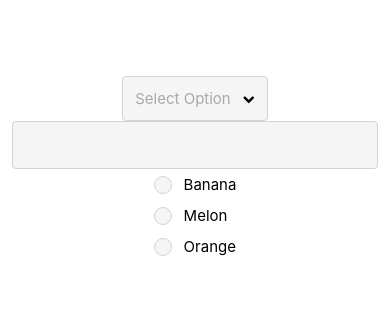
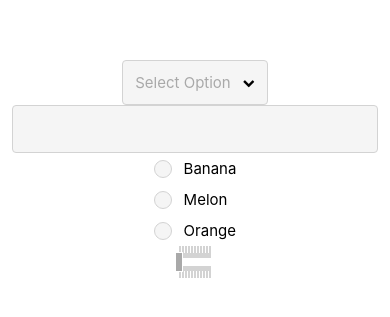
Before and after one commit to PrayaAmadigaPitasa/react-native-design-kit, a React Native app: screen / in a window 390 px wide. Shown: the part 253-570 px from the top of the page. Built offline with nearby package versions, Linux system fonts and the light colour scheme.

Commit message:
Add Slider props: [startButtonContainerStyle, endButtonContainerStyle]

```diff
--- a/App.tsx
+++ b/App.tsx
@@ -1,6 +1,6 @@
 import React from 'react';
 import {View, StyleSheet, Text} from 'react-native';
-import {Picker, Input, Radio} from './src';
+import {Picker, Input, Radio, Slider} from './src';
 
 export default function App() {
   return (
@@ -14,6 +14,7 @@ export default function App() {
       />
       <Input />
       <Radio radioIds={['Banana', 'Melon', 'Orange']} onSelect={() => {}} />
+      <Slider indicator onChangeValue={value => console.log(value)} />
     </View>
   );
 }
--- a/package.json
+++ b/package.json
@@ -1,6 +1,6 @@
 {
   "name": "react-native-design-kit",
-  "version": "1.0.26",
+  "version": "1.0.27",
   "description": "All in one react native material design",
   "main": "dist/index.js",
   "types": "dist/index.d.ts",
--- a/src/components/Slider.tsx
+++ b/src/components/Slider.tsx
@@ -17,11 +17,13 @@ export interface SliderProps {
   initialValue?: number;
   button?: boolean;
   buttonValue?: number;
+  startButtonContainerStyle?: ViewStyle;
+  endButtonContainerStyle?: ViewStyle;
   trackContainerStyle?: ViewStyle;
   indicator?: boolean;
   numberOfSection?: number;
   numberOfSubSection?: number;
-  onChangeValue?(value: number, progress: number): void;
+  onChangeValue(value: number, progress: number): void;
 }
 
 export default function Slider({
@@ -30,16 +32,20 @@ export default function Slider({
   minTrackContainerStyle,
   maxValue = 100,
   maxTrackContainerStyle,
-  initialValue = 25,
+  initialValue,
   button,
   buttonValue,
+  startButtonContainerStyle,
+  endButtonContainerStyle,
   trackContainerStyle,
   indicator,
   numberOfSection = 10,
   numberOfSubSection = 2,
   onChangeValue,
 }: SliderProps) {
-  const [progress, setProgress] = useState(getProgress(initialValue));
+  const [progress, setProgress] = useState(
+    (initialValue !== undefined && getProgress(initialValue)) || 0.25,
+  );
   const [startProgress, setStartProgress] = useState(progress);
   const [thumbLayout, setThumbLayout] = useState<LayoutRectangle>();
   const [pageX, setPageX] = useState<number>();
@@ -47,7 +53,7 @@ export default function Slider({
 
   useEffect(() => {
     setWidth(undefined);
-  }, [trackContainerStyle]);
+  }, [trackContainerStyle, button]);
 
   useEffect(() => {
     onChangeValue !== undefined && onChangeValue(getValue(), progress);
@@ -107,6 +113,10 @@ export default function Slider({
     <View style={StyleSheet.flatten([styles.container, containerStyle])}>
       {button && (
         <TouchableOpacity
+          style={StyleSheet.flatten([
+            styles.startButtonContainer,
+            startButtonContainerStyle,
+          ])}
           activeOpacity={0.5}
           onPress={() =>
             setValue(
@@ -116,9 +126,7 @@ export default function Slider({
                   : (maxValue - minValue) * 0.15),
             )
           }>
-          <View style={styles.buttonLeftIconContainer}>
-            <Icon style={styles.buttonIcon} name="caret-left" />
-          </View>
+          <Icon style={styles.buttonIcon} name="caret-left" />
         </TouchableOpacity>
       )}
       {width === undefined ? (
@@ -204,6 +212,10 @@ export default function Slider({
       )}
       {button && (
         <TouchableOpacity
+          style={StyleSheet.flatten([
+            styles.endButtonContainer,
+            endButtonContainerStyle,
+          ])}
           activeOpacity={0.5}
           onPress={() =>
             setValue(
@@ -213,9 +225,7 @@ export default function Slider({
                   : (maxValue - minValue) * 0.15),
             )
           }>
-          <View style={styles.buttonRightIconContainer}>
-            <Icon style={styles.buttonIcon} name="caret-right" />
-          </View>
+          <Icon style={styles.buttonIcon} name="caret-right" />
         </TouchableOpacity>
       )}
     </View>
@@ -238,18 +248,22 @@ const styles = StyleSheet.create({
   trackContainerMin: {
     borderTopRightRadius: 0,
     borderBottomRightRadius: 0,
-    backgroundColor: '#390',
+    backgroundColor: 'green',
   },
   trackContainerMax: {
     borderTopLeftRadius: 0,
     borderBottomLeftRadius: 0,
-    backgroundColor: '#dddddd',
+    backgroundColor: 'lightgray',
   },
-  buttonLeftIconContainer: {
-    marginRight: 10,
+  startButtonContainer: {
+    paddingVertical: 2,
+    paddingRight: 4,
+    marginRight: 6,
   },
-  buttonRightIconContainer: {
-    marginLeft: 10,
+  endButtonContainer: {
+    paddingVertical: 2,
+    paddingLeft: 4,
+    marginLeft: 6,
   },
   sectionTrack: {
     flexDirection: 'row',
@@ -277,19 +291,19 @@ const styles = StyleSheet.create({
   },
   buttonIcon: {
     fontSize: 20,
-    color: '#888',
+    color: 'darkgray',
   },
   thumb: {
     height: 20,
     width: 7.5,
     borderWidth: 1,
-    borderColor: '#fff',
-    backgroundColor: '#888',
+    borderColor: 'white',
+    backgroundColor: 'darkgray',
   },
   indicator: {
     width: 1.5,
     height: 12,
-    backgroundColor: '#dddddd',
+    backgroundColor: 'lightgray',
   },
   indicatorSub: {
     height: 5,
```
